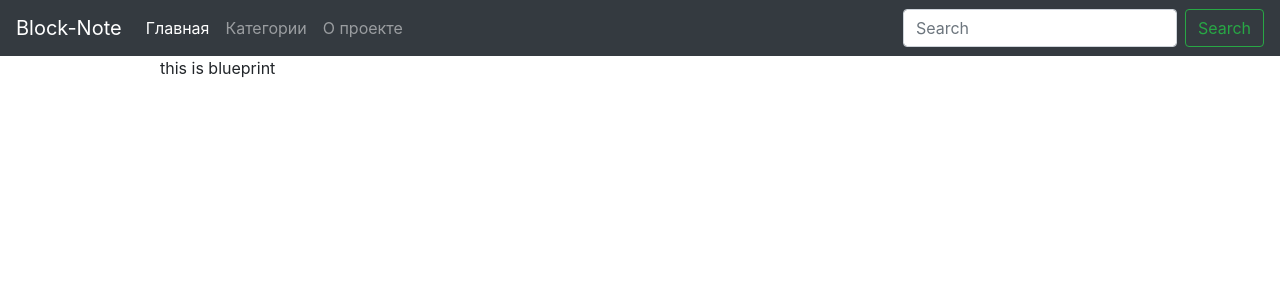
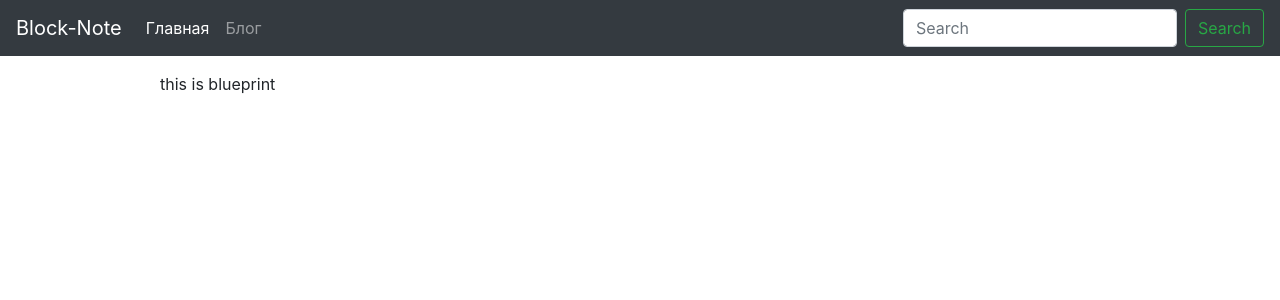
Before and after one commit to averlor/blog_flask, a Flask app: page /blog/ in a window 1280 px wide. Shown: the top 300 px of the page. Run offline with Flask 2, Linux system fonts and the light colour scheme; parts of the project's set-up code (start-up, migrations or seed data) failed here and were passed over; some libraries are stand-ins or nearby versions.

Commit message:
Modified: rewrite link of menu

```diff
--- a/app/templates/base.html
+++ b/app/templates/base.html
@@ -13,7 +13,7 @@
 </head>
 <body>
     <nav class="navbar navbar-expand-lg navbar-dark bg-dark">
-        <a class="navbar-brand" href="#">Block-Note</a>
+        <a class="navbar-brand" href="{{ url_for('index') }}">Block-Note</a>
         <button class="navbar-toggler" type="button" data-toggle="collapse" data-target="#navbarSupportedContent" aria-controls="navbarSupportedContent" aria-expanded="false" aria-label="Toggle navigation">
             <span class="navbar-toggler-icon"></span>
         </button>
@@ -21,15 +21,21 @@
           <div class="collapse navbar-collapse" id="navbarSupportedContent">
                 <ul class="navbar-nav mr-auto">
                       <li class="nav-item active">
-                        <a class="nav-link" href="#">Главная <span
+                        <a class="nav-link"
+                           href="{{ url_for('index') }}">Главная
+                            <span
                                 class="sr-only">(current)</span></a>
                       </li>
                       <li class="nav-item">
-                        <a class="nav-link" href="#">Категории</a>
+                        <a class="nav-link" href="{{ url_for('posts.index') }}">
+                            Блог</a>
                       </li>
-                      <li class="nav-item">
-                          <a class="nav-link" href="#">О проекте</a>
-                      </li>
+<!--                    <li class="nav-item">-->
+<!--                        <a class="nav-link" href="#">Категории</a>-->
+<!--                      </li>-->
+<!--                      <li class="nav-item">-->
+<!--                          <a class="nav-link" href="#">О проекте</a>-->
+<!--                      </li>-->
                 </ul>
 
               <form class="form-inline my-2 my-lg-0">
@@ -40,7 +46,7 @@
     </nav>
 
     <div class="container w-75">
-        <div class="row">
+        <div class="row mt-3">
             {% block content %}
             {% endblock %}
         </div>
```
